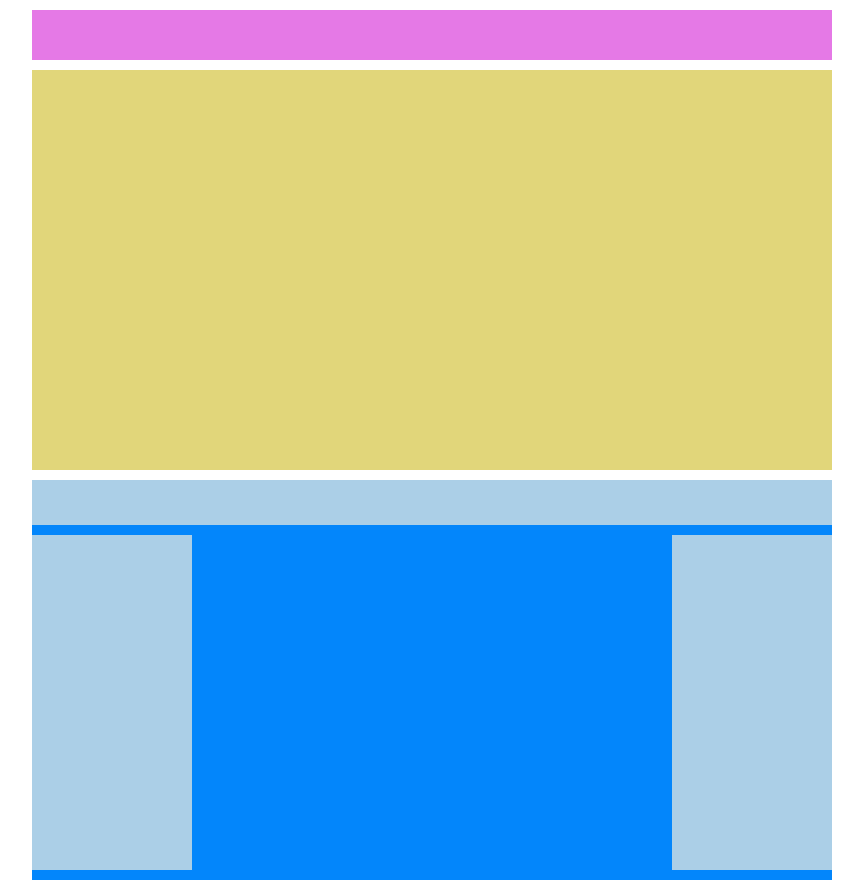
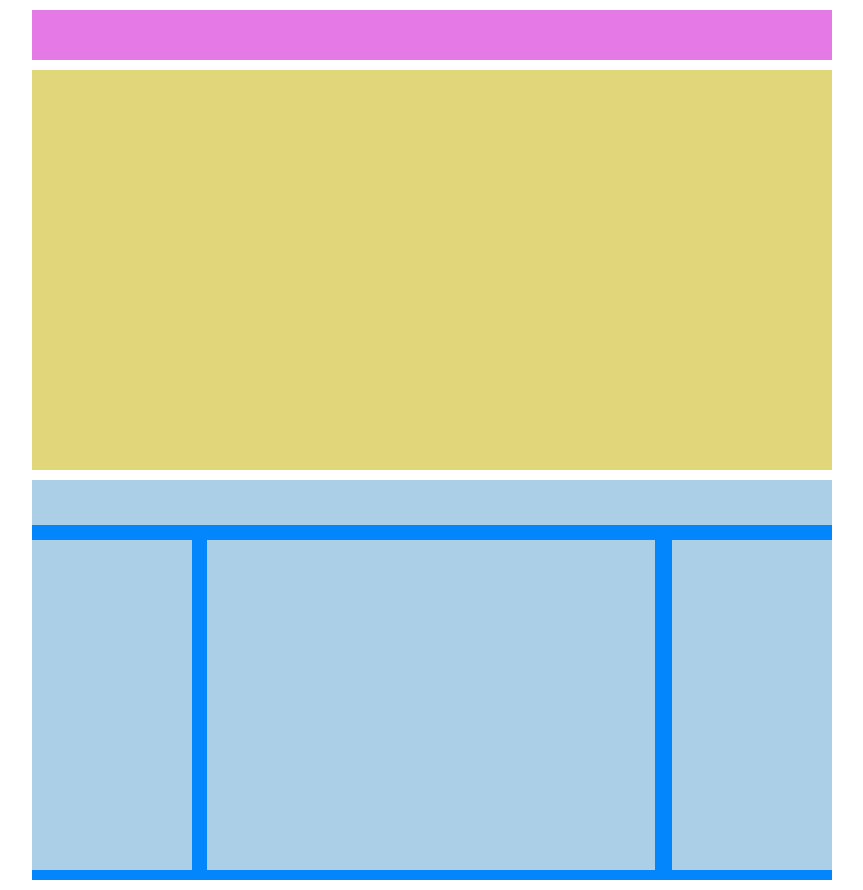
Before and after one commit to aleballabio/htmlcss-struttura-wp, a plain HTML site: page index.html in a window 1280 px wide. Shown: the whole page, without its empty margins (208-1071 px from the left). Drawn offline with Linux system fonts and the light colour scheme.

Commit message:
changes to main layout section

```diff
--- a/index.html
+++ b/index.html
@@ -18,7 +18,7 @@
     <div class="contenitore2">
         <div class="intestazione"></div>
         <div class="sidebar-left"></div>
-        <div class="main-section"></div>
+        <div class="central-section"></div>
         <div class="sidebar-right"></div>
 
     </div>
--- a/styles/stile.css
+++ b/styles/stile.css
@@ -48,22 +48,29 @@ main > div {
 .intestazione {
     width: 100%;
     height: 45px;
-    margin-bottom: 10px;
-}
-
-.sidebar {
-    width: 20%;
-    height: 100px;
+    margin-bottom: 15px;
 }
 
 .sidebar-left {
     width: 20%;
-    height: 335px;
+    height: 330px;
     float: left;
 }
 
 .sidebar-right {
     width: 20%;
-    height: 335px;
+    height: 330px;
     float: right;
 }
+
+.central-section {
+    display: inline-block;
+    width: 56%;
+    height: 330px;
+    margin-left: 15px;
+    margin-right: 15px;
+}
+
+footer {
+
+}
```
